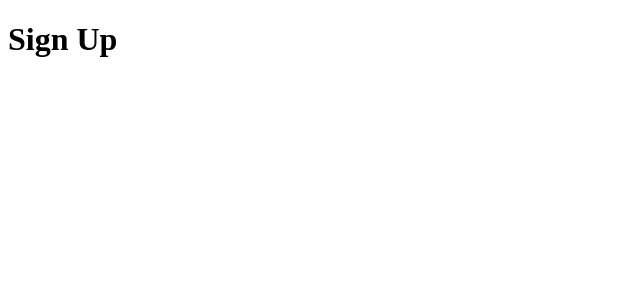
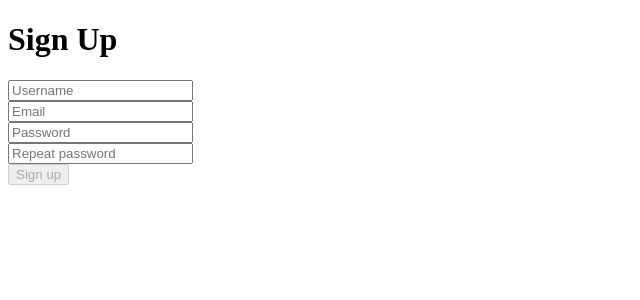
Before and after one commit to aarneharju/vue-with-tdd, a Vue app: page / in a window 1280 px wide. Shown: the top 300 px of the page, without its empty margins (0-640 px from the left). Built offline with nearby package versions, Linux system fonts and the light colour scheme.

Commit message:
Added SignUp component and tests for it - green

```diff
--- a/src/views/sign-up/SignUp.vue
+++ b/src/views/sign-up/SignUp.vue
@@ -1,5 +1,24 @@
 <script></script>
 <template>
   <h1>Sign Up</h1>
+  <form>
+    <div>
+      <label for="username" hidden>Username:</label>
+      <input type="text" id="username" placeholder="Username" aria-label="username"></input>
+    </div>
+    <div>
+      <label for="email" hidden>Email:</label>
+      <input type="text" id="email" placeholder="Email"></input>
+    </div>
+    <div>
+      <label for="password" hidden>Password:</label>
+      <input type="password" id="password" placeholder="Password"></input>
+    </div>
+    <div>
+      <label for="repeat-password" hidden>Repeat password:</label>
+      <input type="password" id="repeat-password" placeholder="Repeat password"></input>
+    </div>
+    <button type="submit" disabled>Sign up</button>
+  </form>
 </template>
 <style></style>
```
Also changed, not shown: 1 other file (tests, documents, lock files or other folders).
